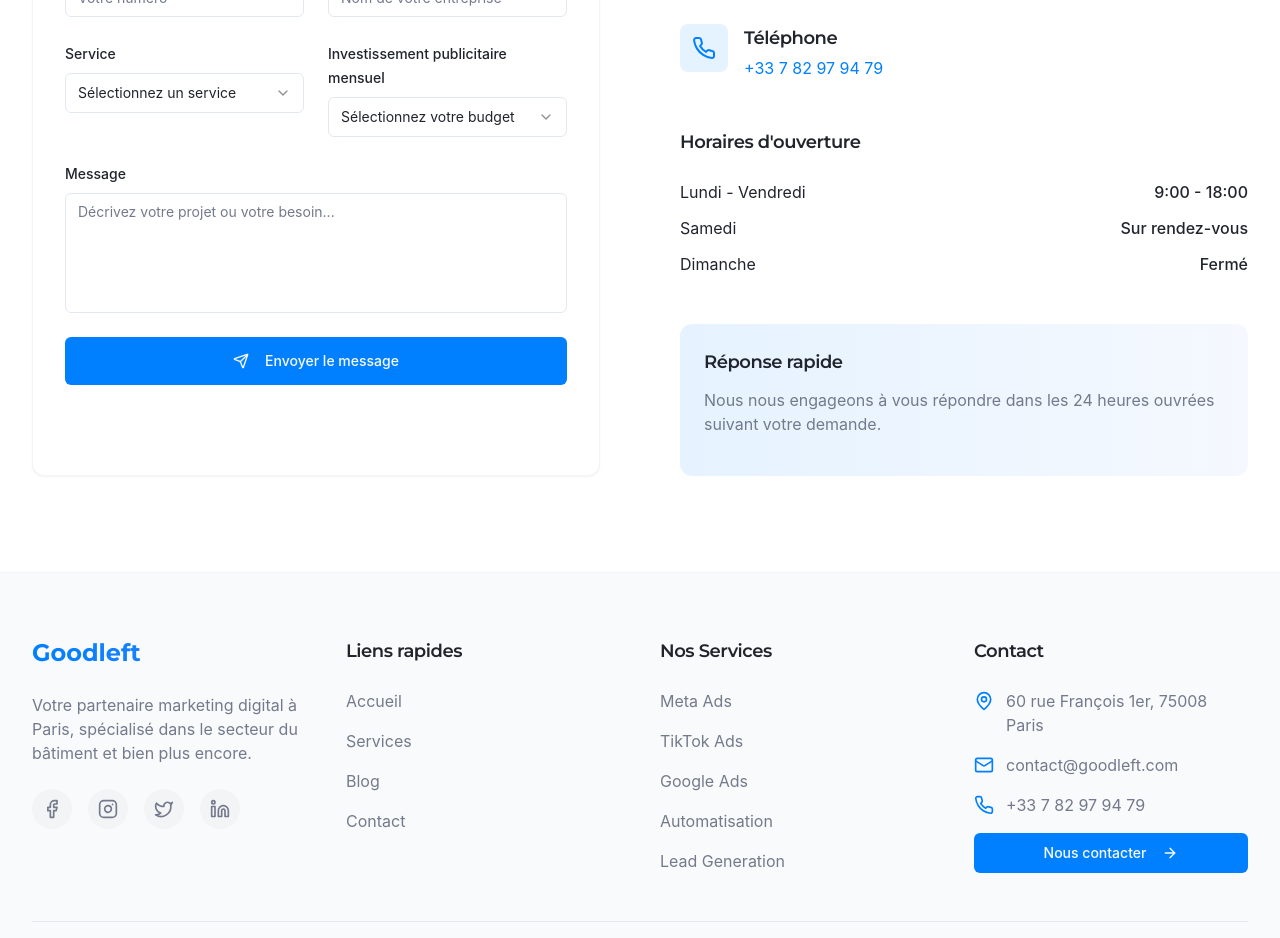
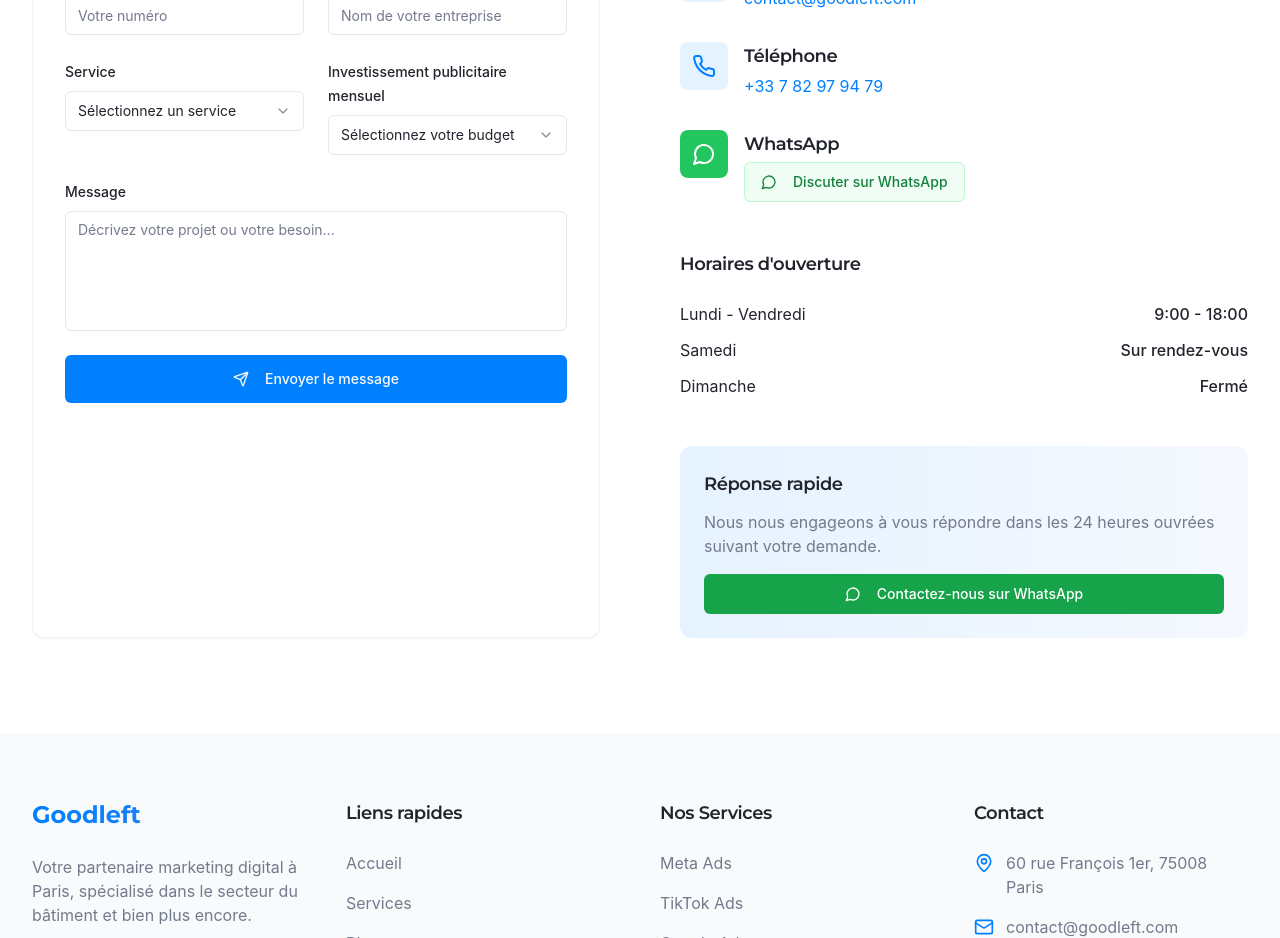
Before and after one commit to liorthr/goodleft, a React (Vite) app: page /contact in a window 1280 px wide. Shown: the part 720-1658 px from the top of the page. Built offline with nearby package versions, Linux system fonts and the light colour scheme; a web font is replaced by a local one.

Commit message:
Add WhatsApp button to contact page
Adds a WhatsApp button to the contact page and improves mobile title formatting.

```diff
--- a/src/components/ui/button.tsx
+++ b/src/components/ui/button.tsx
@@ -1,3 +1,4 @@
+
 import * as React from "react"
 import { Slot } from "@radix-ui/react-slot"
 import { cva, type VariantProps } from "class-variance-authority"
@@ -18,6 +19,7 @@ const buttonVariants = cva(
           "bg-secondary text-secondary-foreground hover:bg-secondary/80",
         ghost: "hover:bg-accent hover:text-accent-foreground",
         link: "text-primary underline-offset-4 hover:underline",
+        whatsapp: "bg-green-600 text-white hover:bg-green-700",
       },
       size: {
         default: "h-10 px-4 py-2",
--- a/src/pages/Contact.tsx
+++ b/src/pages/Contact.tsx
@@ -3,7 +3,7 @@ import { useState, useEffect } from "react";
 import { useForm } from "react-hook-form";
 import { zodResolver } from "@hookform/resolvers/zod";
 import * as z from "zod";
-import { Mail, Phone, MapPin, Send, Check } from "lucide-react";
+import { Mail, Phone, MapPin, Send, Check, MessageCircle } from "lucide-react";
 import { Button } from "@/components/ui/button";
 import {
   Form,
@@ -150,7 +150,7 @@ const Contact = () => {
     <div className="min-h-screen flex flex-col">
       <Navbar />
 
-      {/* Hero Section */}
+      {/* Hero Section - Improved Mobile Title */}
       <section className="pt-32 pb-20 bg-gradient-to-r from-primary/10 to-blue-500/10">
         <div className="container text-center">
           <div className="inline-block animate-fade-in">
@@ -158,7 +158,7 @@ const Contact = () => {
               Contactez-nous
             </span>
           </div>
-          <h1 className="mt-6 text-4xl md:text-5xl font-bold max-w-3xl mx-auto leading-tight animate-fade-in" style={{ animationDelay: "0.2s" }}>
+          <h1 className="mt-6 text-4xl md:text-5xl font-bold max-w-3xl mx-auto leading-tight animate-fade-in md:leading-snug" style={{ animationDelay: "0.2s", wordBreak: "keep-all", hyphens: "auto" }}>
             Parlons de votre projet
           </h1>
           <p className="mt-6 text-xl text-muted-foreground max-w-2xl mx-auto animate-fade-in" style={{ animationDelay: "0.4s" }}>
@@ -377,6 +377,27 @@ const Contact = () => {
                     </a>
                   </div>
                 </div>
+
+                {/* WhatsApp Button */}
+                <div className="flex items-start">
+                  <div className="bg-green-500 p-3 rounded-lg text-white mr-4">
+                    <MessageCircle className="h-6 w-6" />
+                  </div>
+                  <div>
+                    <h3 className="font-semibold text-lg mb-1">WhatsApp</h3>
+                    <a
+                      href="https://api.whatsapp.com/send/?phone=972586841001&text&type=phone_number&app_absent=0"
+                      target="_blank"
+                      rel="noopener noreferrer"
+                      className="flex items-center gap-2"
+                    >
+                      <Button variant="outline" className="bg-green-50 border-green-200 text-green-700 hover:bg-green-100 hover:text-green-800">
+                        <MessageCircle className="mr-2 h-4 w-4" />
+                        Discuter sur WhatsApp
+                      </Button>
+                    </a>
+                  </div>
+                </div>
               </div>
 
               <div className="mt-12">
@@ -402,6 +423,17 @@ const Contact = () => {
                 <p className="text-muted-foreground mb-4">
                   Nous nous engageons à vous répondre dans les 24 heures ouvrées suivant votre demande.
                 </p>
+                <a
+                  href="https://api.whatsapp.com/send/?phone=972586841001&text&type=phone_number&app_absent=0"
+                  target="_blank"
+                  rel="noopener noreferrer"
+                  className="w-full block"
+                >
+                  <Button variant="default" className="w-full bg-green-600 hover:bg-green-700 text-white">
+                    <MessageCircle className="mr-2 h-4 w-4" />
+                    Contactez-nous sur WhatsApp
+                  </Button>
+                </a>
               </div>
             </div>
           </div>
```
